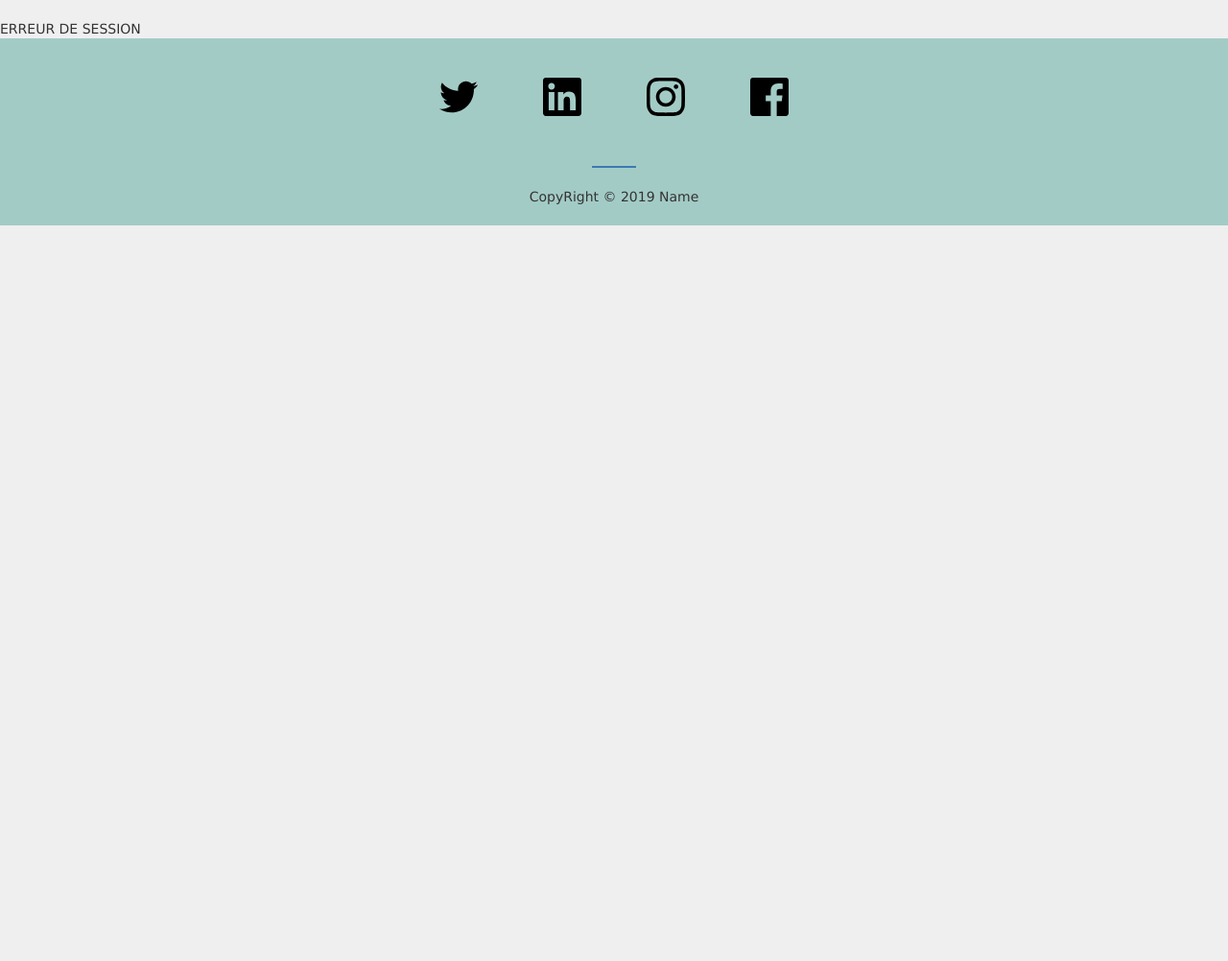
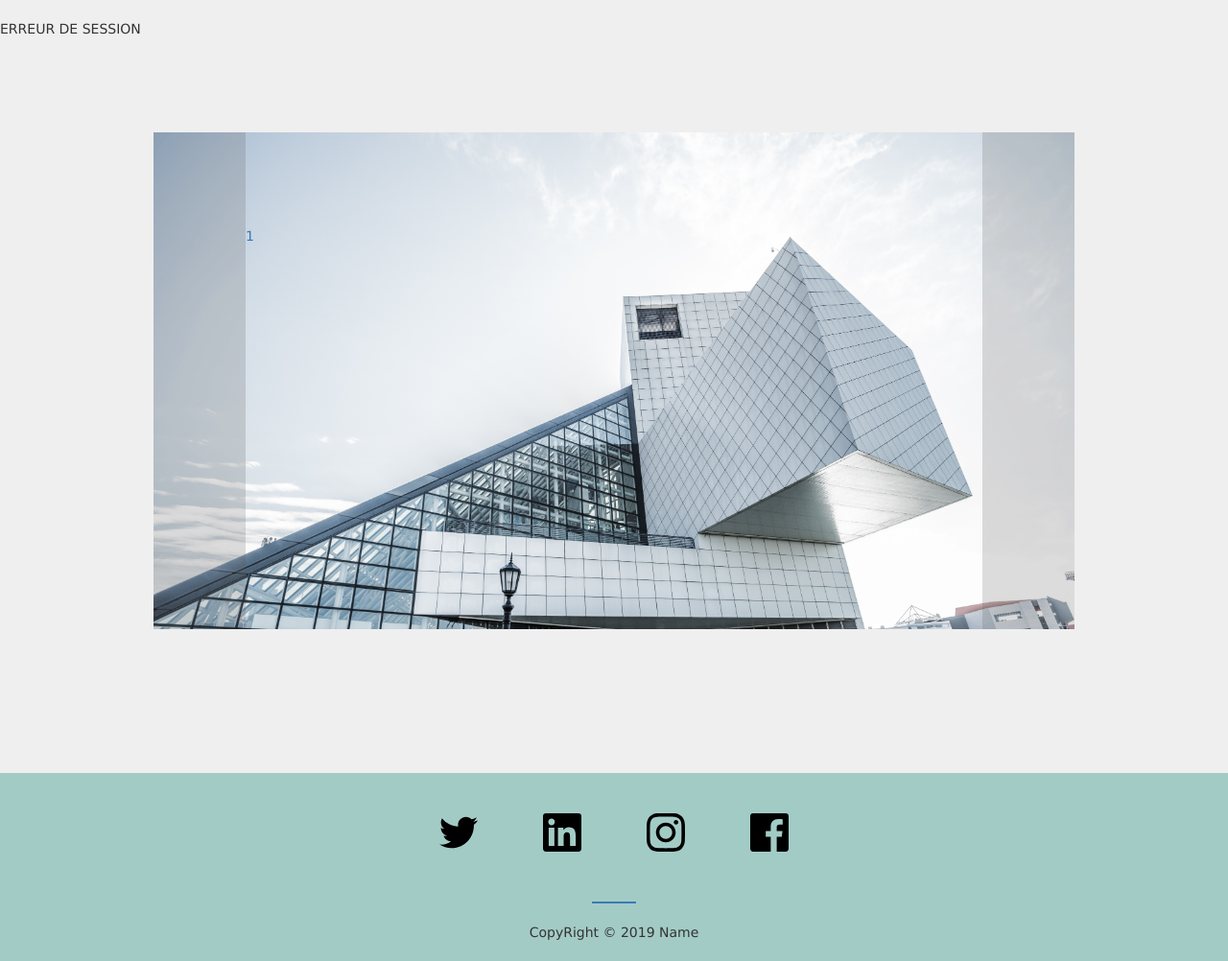
Before and after one commit to Ondabega/immobilier, a PHP site: page /annonce/descriptif.php in a window 1280 px wide. Shown: the part 69-1071 px from the top of the page at 96% size. Before the commit the page ends 304 px from the top, so only its background shows below. Run offline with PHP 8.4, Linux system fonts and the light colour scheme.

Commit message:
dit moi ce que tu penses du new slider tout en bas de la page

```diff
--- a/annonce/descriptif.php
+++ b/annonce/descriptif.php
@@ -297,6 +297,90 @@ include_once "../needed.php";
 
 <?php }?>
 
+
+<!-- debut slider test -->
+<section class="real">
+		<!-- eh merci le slider claqué***********************  -->
+		<div class="container">
+			<div class="zap" id="prev"></div>
+			<div class="zap" id="nxt"></div>
+			<div class="slide-img" id="one">
+				<div class="inbanner">
+					<a href="javascript:void(0);" onclick="toggle_visibility('popup')">1</a>
+				</div>
+			</div>
+			<div class="slide-img" id="two">
+				<div class="inbanner">
+					<a href="javascript:void(0)" onclick="toggle_visibility('popup1')">2</a>
+				</div>
+			</div>
+			<div class="slide-img" id="three">
+				<div class="inbanner">
+					<a href="javascript:void(0)" onclick="toggle_visibility('popup2')">3</a>
+				</div>
+			</div>
+			<div class="slide-img" id="four">
+				<div class="inbanner">
+					<a href="javascript:void(3)" onclick="toggle_visibility('popup3')">4</a>
+				</div>
+			</div>
+		</div>
+
+		<script type="text/javascript">
+			let sliderImages = document.querySelectorAll('.slide-img'),zapNext = document.querySelector('#nxt'), zapPrev = document.querySelector('#prev'), current = 0;
+
+			// nettoie les images
+			function reset(){
+				for (let i = 0; i < sliderImages.length; i++) {
+					sliderImages[i].style.display = 'none'
+				}
+			}
+
+			// Debut du slide
+			function startSlide(){
+				reset();
+				sliderImages[0].style.display = 'block'
+			}
+
+			// image precedente
+			function slideLeft(){
+				reset();
+				sliderImages[current - 1].style.display = 'block';
+				current--;
+			}
+
+			// image suivante
+			function slideRight(){
+				reset();
+				sliderImages[current + 1].style.display = 'block';
+				current++;
+			}
+
+			// zap precedent
+			zapPrev.addEventListener('click', function(){
+				if (current === 0) {
+					current = sliderImages.length;
+				}
+				slideLeft();
+			})
+
+			// zap suivant
+			zapNext.addEventListener('click', function(){
+				if (current === sliderImages.length - 1) {
+					current = -1;
+				}
+				slideRight();
+			})
+
+			startSlide();
+		</script>
+
+	</section>
+
+
+<!-- fin de slider test -->
+
+
   <footer class="footer" style="margin-bottom: 0px;">
   			<div class="row">
               			<a class="case" rel="follow" href="https://twitter.com/">
--- a/style1.css
+++ b/style1.css
@@ -1,3 +1,10 @@
+@media screen and (max-device-width: 600px) {
+			body, html {
+			}
+			.real .container{
+				}
+		}
+
 
 /************************************/
 
@@ -327,8 +334,8 @@ a {
 
 	.real .container{
 			display: block;
-			width: 90%;
-			height: 90%;
+			width: 75%;
+			height: 37em;
 			margin: auto;
 			padding: 0;
 			overflow-y: hidden;
@@ -356,10 +363,10 @@ a {
 			text-shadow:3px 3px 5px black;
 		}
 
-		.real #one { background-image: url("images/one.jpg"); }
-		.real #two { background-image: url("images/six.jpg"); }
-		.real #three { background-image: url("images/three.jpg"); }
-		.real #four { background-image: url("images/ban2.jpg"); }
+		.real #one { background-image: url("images/cover3.jpg"); background-size: cover;}
+		.real #two { background-image: url("images/cover2.jpg"); background-size: cover;}
+		.real #three { background-image: url("images/cover4.jpg"); background-size: cover;}
+		.real #four { background-image: url("images/cover5.jpg"); background-size: cover;}
 
 		.real .zap{
 			top: 0;
```
